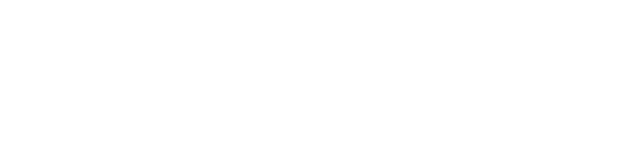
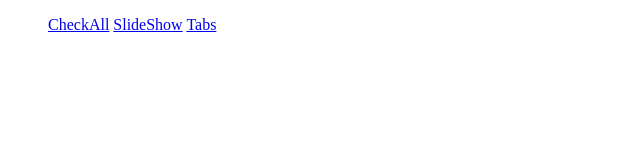
Before and after one commit to tIendAt2401/f8-zoom-day-25, a plain HTML site: page index.html in a window 1280 px wide. Shown: the whole page, without its empty margins (0-640 px from the left). Drawn offline with Linux system fonts and the light colour scheme.

Commit message:
update code

```diff
--- a/index.html
+++ b/index.html
@@ -7,9 +7,9 @@
 </head>
 <body>
     <ul>
-        <a href="check-all.html"></a>
-        <a href="slide-show.html"></a>
-        <a href="tabs.html"></a>
+        <a href="check-all.html">CheckAll</a>
+        <a href="slide-show.html">SlideShow</a>
+        <a href="tabs.html">Tabs</a>
     </ul>
 </body>
 </html>
```
